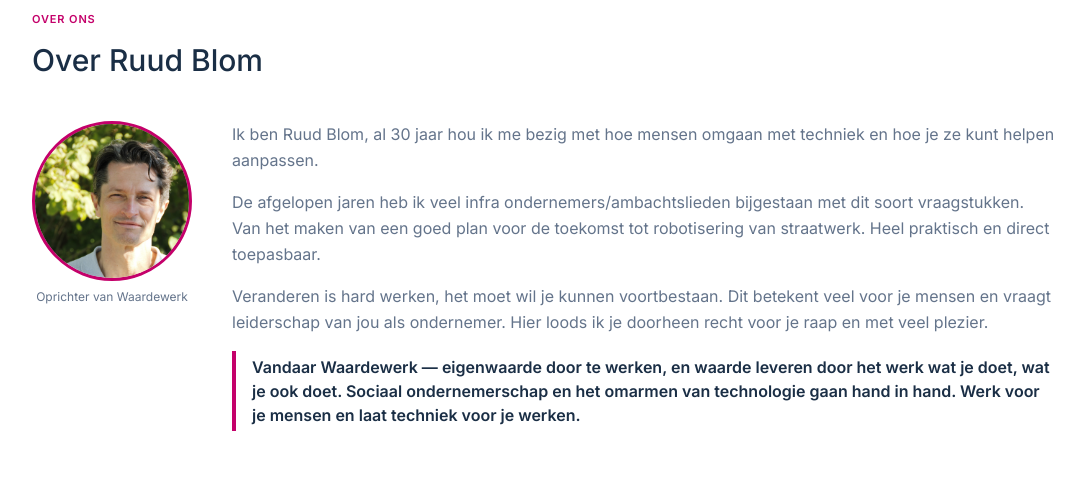
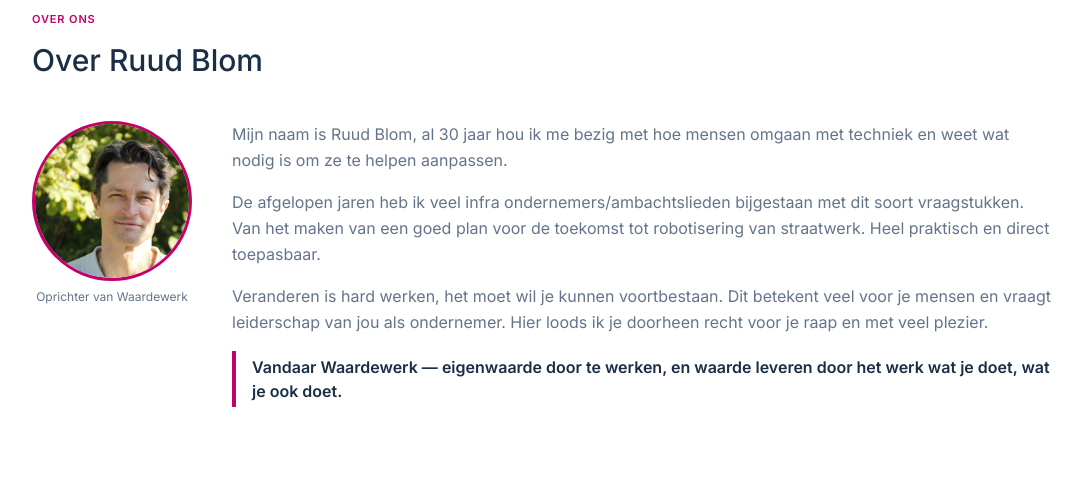
Before and after one commit to Waardewerk/waardewerk-site, a React (Vite) app: page / in a window 1280 px wide. Shown: the part 1780-2261 px from the top of the page, without its empty margins (96-1183 px from the left). Built offline with nearby package versions, Linux system fonts and the light colour scheme.

Commit message:
Tekst sociale innovatie aangepast

```diff
--- a/src/components/OverOns.tsx
+++ b/src/components/OverOns.tsx
@@ -34,7 +34,7 @@ export default function OverOns() {
           {/* Bio tekst */}
           <div className="flex-1 space-y-4 text-grijs leading-relaxed">
             <p>
-              Ik ben Ruud Blom, al 30 jaar hou ik me bezig met hoe mensen omgaan met techniek en hoe je ze kunt helpen aanpassen.
+              Mijn naam is Ruud Blom, al 30 jaar hou ik me bezig met hoe mensen omgaan met techniek en weet wat nodig is om ze te helpen aanpassen.
             </p>
             <p>
               De afgelopen jaren heb ik veel infra ondernemers/ambachtslieden bijgestaan met dit soort vraagstukken. Van het maken van een goed plan voor de toekomst tot robotisering van straatwerk. Heel praktisch en direct toepasbaar.
@@ -43,7 +43,7 @@ export default function OverOns() {
               Veranderen is hard werken, het moet wil je kunnen voortbestaan. Dit betekent veel voor je mensen en vraagt leiderschap van jou als ondernemer. Hier loods ik je doorheen recht voor je raap en met veel plezier.
             </p>
             <p className="text-blauw font-semibold text-base border-l-4 border-magenta pl-4 py-1">
-              Vandaar Waardewerk — eigenwaarde door te werken, en waarde leveren door het werk wat je doet, wat je ook doet. Sociaal ondernemerschap en het omarmen van technologie gaan hand in hand. Werk voor je mensen en laat techniek voor je werken.
+              Vandaar Waardewerk — eigenwaarde door te werken, en waarde leveren door het werk wat je doet, wat je ook doet.
             </p>
           </div>
         </div>
```
